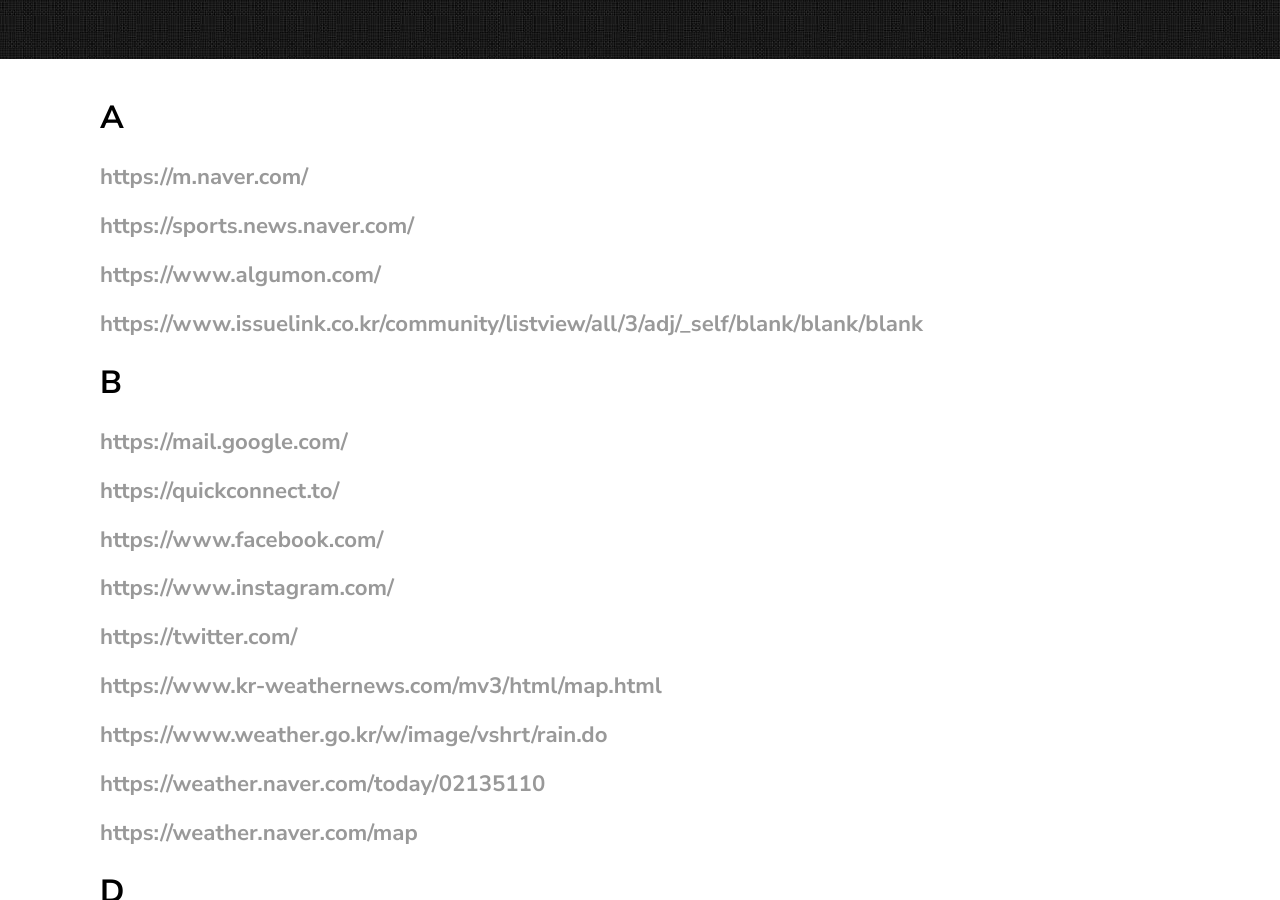
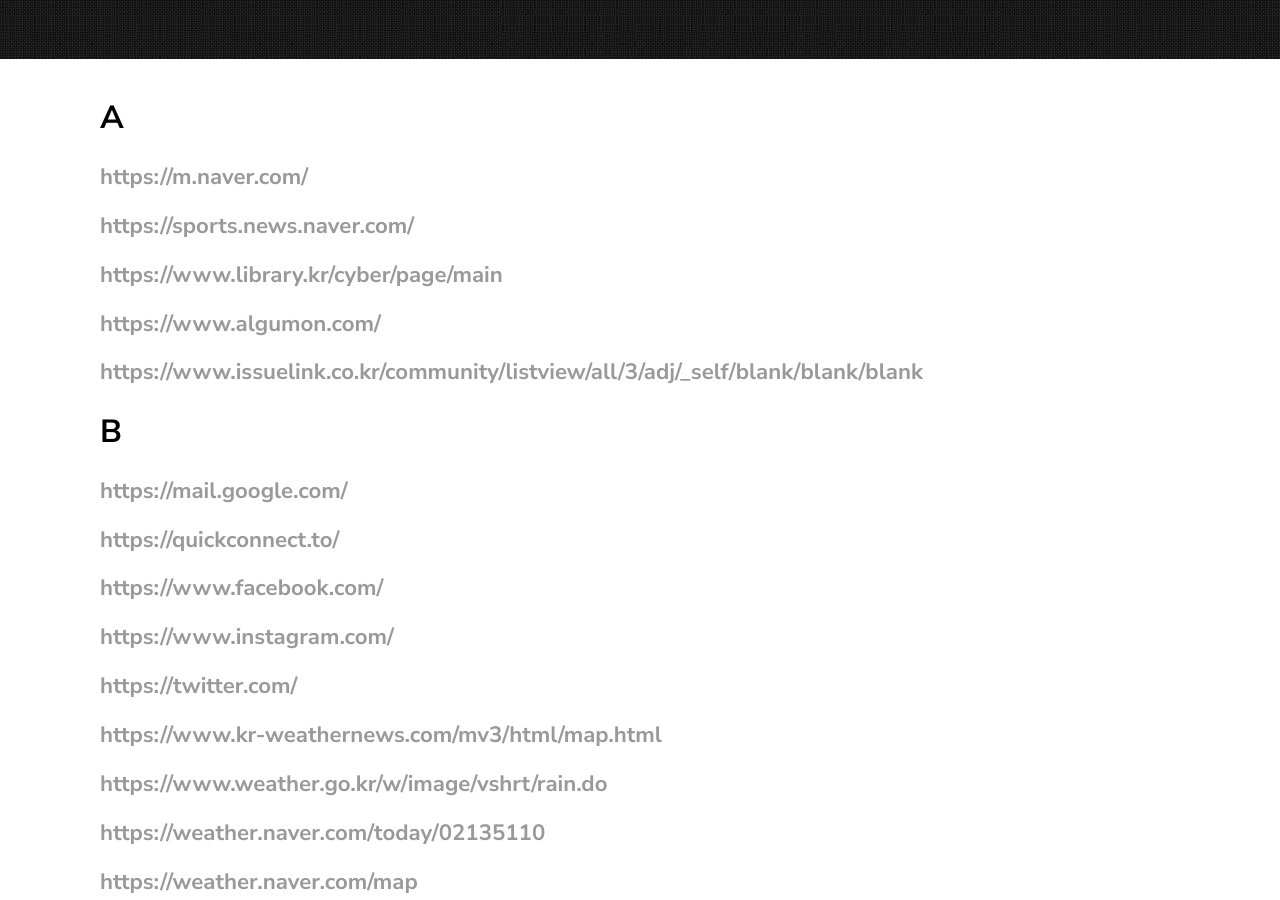
Before and after one commit to keuntaehwang/public, a Jekyll site: the page built from _posts/2023-02-07-favorite.markdown, in a window 1280 px wide and 900 px high, scrolled down 412 px. Built offline with Jekyll 4.4.1, drawn with Linux system fonts in a browser that asks for light colours.

Commit message:
Update 2023-02-07-favorite.markdown

```diff
--- a/_posts/2023-02-07-favorite.markdown
+++ b/_posts/2023-02-07-favorite.markdown
@@ -8,6 +8,7 @@ categories: NONE
 ## A
 ### <https://m.naver.com/>
 ### <https://sports.news.naver.com/>
+### <https://www.library.kr/cyber/page/main>
 ### <https://www.algumon.com/>
 ### <https://www.issuelink.co.kr/community/listview/all/3/adj/_self/blank/blank/blank>
 
```
